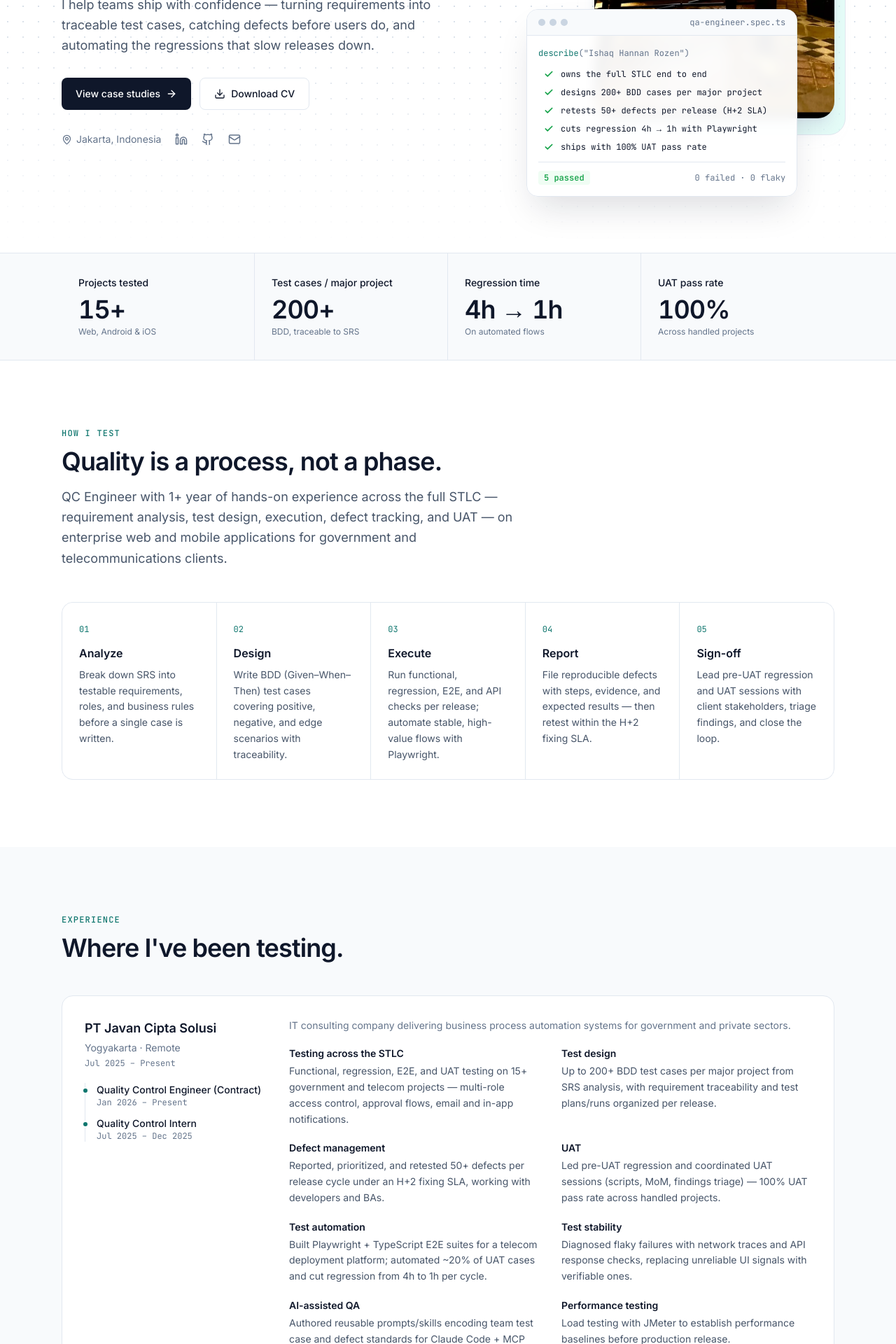
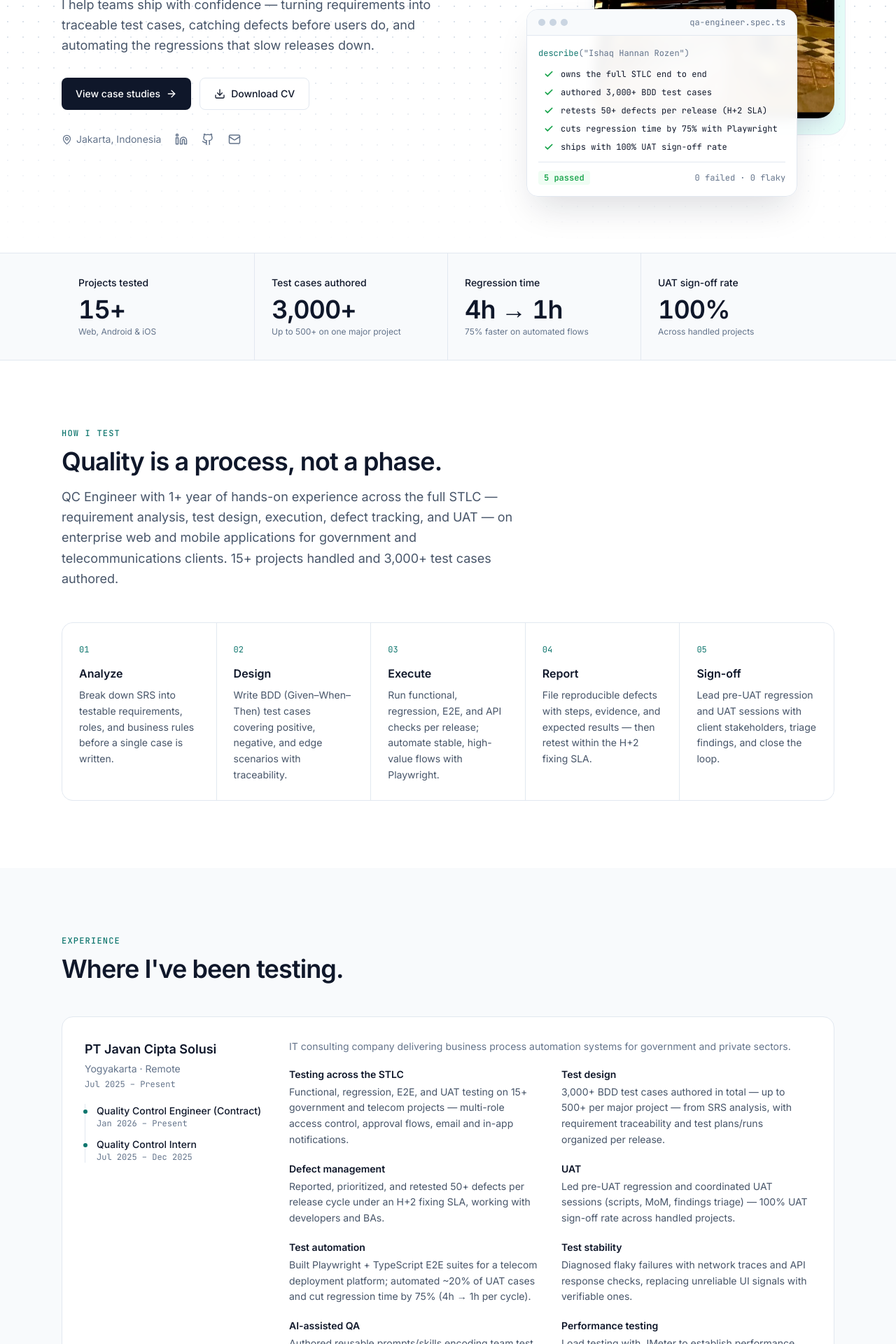
Before and after one commit to hannanrozen/Portfolio-Ishaq-Hannan-Rozen, a React (Vite) app: page / in a window 1280 px wide. Shown: the part 420-2340 px from the top of the page at 70% size. Built offline with nearby package versions, Linux system fonts and the light colour scheme.

Commit message:
Update portfolio content to latest CV

```diff
--- a/src/App.jsx
+++ b/src/App.jsx
@@ -170,10 +170,10 @@ const ReportCard = ({ className = "" }) => (
       <ul className="space-y-2 pl-2">
         {[
           "owns the full STLC end to end",
-          "designs 200+ BDD cases per major project",
+          "authored 3,000+ BDD test cases",
           "retests 50+ defects per release (H+2 SLA)",
-          "cuts regression 4h → 1h with Playwright",
-          "ships with 100% UAT pass rate",
+          "cuts regression time by 75% with Playwright",
+          "ships with 100% UAT sign-off rate",
         ].map((line) => (
           <li key={line} className="flex items-start gap-2.5 text-ink">
             <Check size={14} className="mt-0.5 shrink-0 text-pass" strokeWidth={3} />
@@ -258,13 +258,14 @@ const Hero = () => (
 
 const CountUp = ({ from = 0, to, prefix = "", suffix = "" }) => {
   const { ref, value } = useCountUp(from, to);
-  const final = `${prefix}${to}${suffix}`;
+  const format = (n) => n.toLocaleString("en-US");
+  const final = `${prefix}${format(to)}${suffix}`;
   return (
     <span ref={ref} data-testid="metric-value" data-final={final}>
       <span className="sr-only">{final}</span>
       <span aria-hidden="true">
         {prefix}
-        {value}
+        {format(value)}
         {suffix}
       </span>
     </span>
--- a/src/data/profile.js
+++ b/src/data/profile.js
@@ -14,15 +14,15 @@ export const profile = {
   github: "https://github.com/hannanrozen",
   cv: "/CV_Ishaq_Hannan_Rozen_QA_2026.pdf",
   summary:
-    "QC Engineer with 1+ year of hands-on experience across the full STLC — requirement analysis, test design, execution, defect tracking, and UAT — on enterprise web and mobile applications for government and telecommunications clients.",
+    "QC Engineer with 1+ year of hands-on experience across the full STLC — requirement analysis, test design, execution, defect tracking, and UAT — on enterprise web and mobile applications for government and telecommunications clients. 15+ projects handled and 3,000+ test cases authored.",
 };
 
 export const metrics = [
   // Numbers animate from `from` (default 0) to `to` when scrolled into view
   { to: 15, suffix: "+", label: "Projects tested", note: "Web, Android & iOS" },
-  { to: 200, suffix: "+", label: "Test cases / major project", note: "BDD, traceable to SRS" },
-  { from: 4, to: 1, prefix: "4h → ", suffix: "h", label: "Regression time", note: "On automated flows" },
-  { to: 100, suffix: "%", label: "UAT pass rate", note: "Across handled projects" },
+  { to: 3000, suffix: "+", label: "Test cases authored", note: "Up to 500+ on one major project" },
+  { from: 4, to: 1, prefix: "4h → ", suffix: "h", label: "Regression time", note: "75% faster on automated flows" },
+  { to: 100, suffix: "%", label: "UAT sign-off rate", note: "Across handled projects" },
 ];
 
 export const process = [
@@ -66,10 +66,10 @@ export const experience = [
     ],
     highlights: [
       ["Testing across the STLC", "Functional, regression, E2E, and UAT testing on 15+ government and telecom projects — multi-role access control, approval flows, email and in-app notifications."],
-      ["Test design", "Up to 200+ BDD test cases per major project from SRS analysis, with requirement traceability and test plans/runs organized per release."],
+      ["Test design", "3,000+ BDD test cases authored in total — up to 500+ per major project — from SRS analysis, with requirement traceability and test plans/runs organized per release."],
       ["Defect management", "Reported, prioritized, and retested 50+ defects per release cycle under an H+2 fixing SLA, working with developers and BAs."],
-      ["UAT", "Led pre-UAT regression and coordinated UAT sessions (scripts, MoM, findings triage) — 100% UAT pass rate across handled projects."],
-      ["Test automation", "Built Playwright + TypeScript E2E suites for a telecom deployment platform; automated ~20% of UAT cases and cut regression from 4h to 1h per cycle."],
+      ["UAT", "Led pre-UAT regression and coordinated UAT sessions (scripts, MoM, findings triage) — 100% UAT sign-off rate across handled projects."],
+      ["Test automation", "Built Playwright + TypeScript E2E suites for a telecom deployment platform; automated ~20% of UAT cases and cut regression time by 75% (4h → 1h per cycle)."],
       ["Test stability", "Diagnosed flaky failures with network traces and API response checks, replacing unreliable UI signals with verifiable ones."],
       ["AI-assisted QA", "Authored reusable prompts/skills encoding team test case and defect standards for Claude Code + MCP integrations; led an AI-assisted automation pilot with ROI report."],
       ["Performance testing", "Load testing with JMeter to establish performance baselines before production release."],
@@ -97,7 +97,7 @@ export const caseStudies = [
       "Multi-role chained flows (vendor assignment → permit → approval) and batch submissions across many cluster IDs took hours to regress manually.",
     approach:
       "Playwright + TypeScript suites with page-level fixtures, shared run state across dependent specs, file-upload test data, and network-response assertions.",
-    result: "Regression on automated flows: 4h → 1h per cycle",
+    result: "Regression on automated flows: 75% faster (4h → 1h per cycle)",
     tags: ["Playwright", "TypeScript", "Fixtures", "Network assertions"],
   },
   {
```
Also changed, not shown: 1 other file (tests, documents, lock files or other folders).
